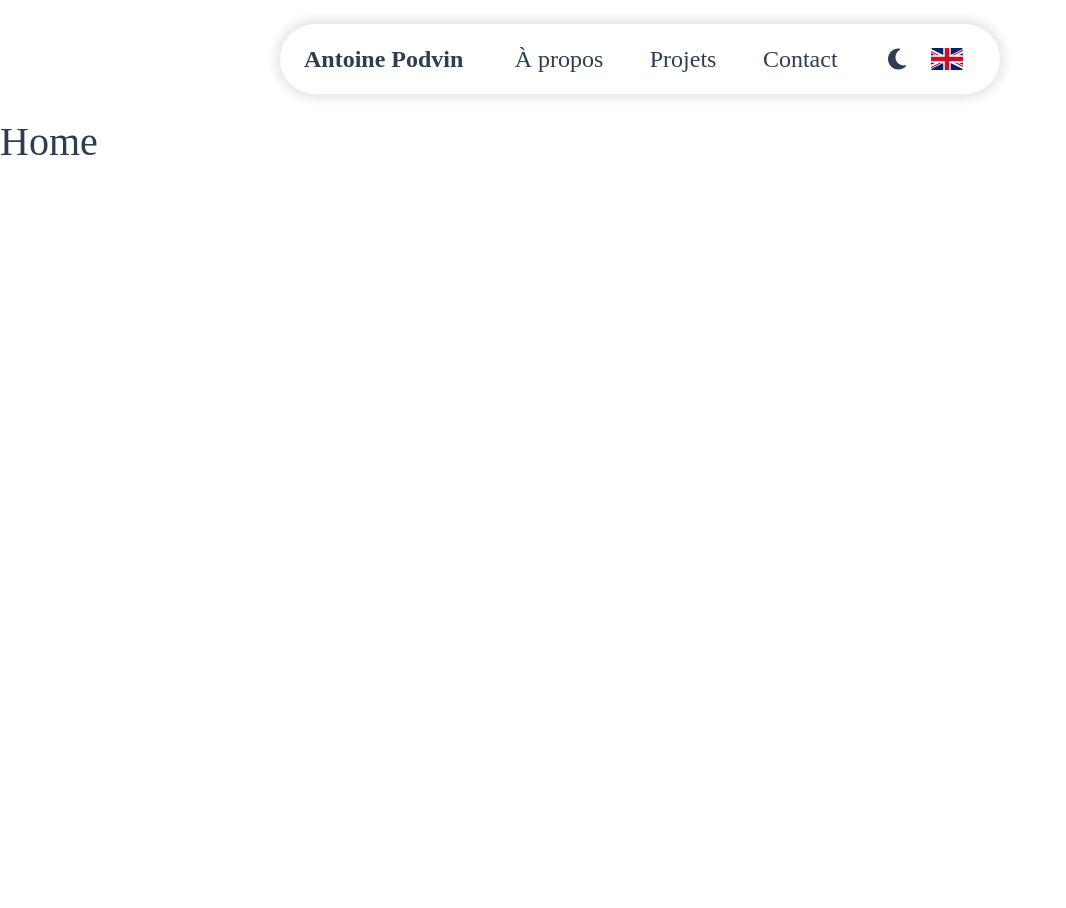
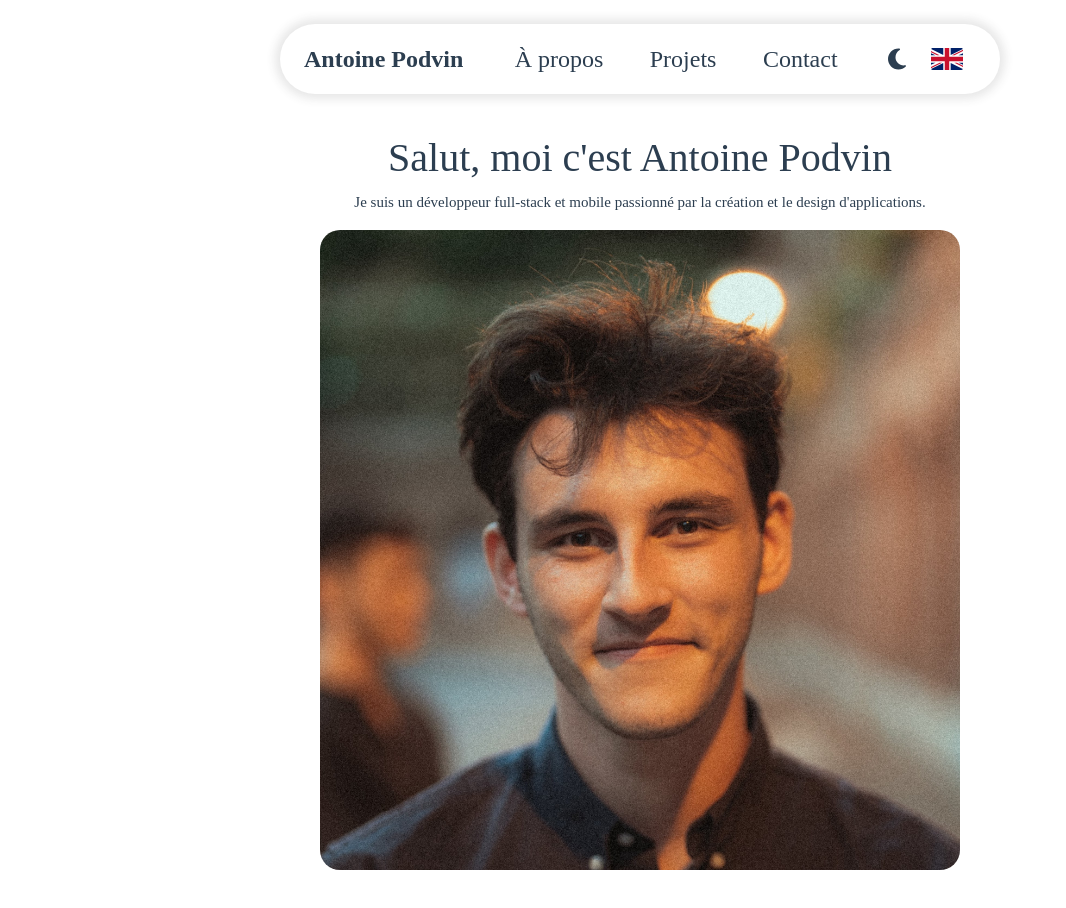
Before and after one commit to antoinepod/Portfolio, a Vue app: page / in a window 1280 px wide. Shown: the top 908 px of the page, without its empty margins (0-1066 px from the left). After the commit the page ends 870 px from the top, so only its background shows below. Built offline with nearby package versions, Linux system fonts and the light colour scheme; a web font is replaced by a local one.

Commit message:
{+/~} Adding basic homepage and updating main container padding/margin.

```diff
--- a/src/App.vue
+++ b/src/App.vue
@@ -17,6 +17,7 @@ import Header from '@/components/Header.vue'
   font-weight: normal;
   height: 100dvh;
   max-width: 100dvw;
+  padding: 0 1rem;
   font-family: 'Product Sans';
   transition: color 0.8s ease-in-out, background-color 0.8s ease-in-out, fill 0.8s ease-in-out, stroke 0.8s ease-in-out, border-color 0.8s ease-in-out, box-shadow 0.8s ease-in-out, text-shadow 0.8s ease-in-out;
   background-color: var(--color-background);
@@ -29,6 +30,7 @@ import Header from '@/components/Header.vue'
   .router-view {
     min-height: calc(100dvh - 7.5rem);
     z-index: 1 !important;
+    padding: 1rem 0;
   }
 }
 </style>
--- a/src/locales/en.json
+++ b/src/locales/en.json
@@ -5,6 +5,11 @@
   },
   "hello-world": "Hello, world!",
   "welcome": "Welcome to our application.",
+  "home": {
+    "title": "Home",
+    "presentation-title": "Hi, I'm Antoine Podvin",
+    "presentation-subtitle": "I'm a full-stack and mobile developer with a passion for creating beautiful and functional applications."
+  },
   "about": {
     "title": "About"
   },
--- a/src/locales/fr.json
+++ b/src/locales/fr.json
@@ -5,6 +5,11 @@
   },
   "hello-world": "Bonjour, le monde!",
   "welcome": "Bienvenue sur notre application.",
+  "home": {
+    "title": "Accueil",
+    "presentation-title": "Salut, moi c'est Antoine Podvin",
+    "presentation-subtitle": "Je suis un développeur full-stack et mobile passionné par la création et le design d'applications."
+  },
   "about": {
     "title": "À propos"
   },
--- a/src/views/HomeView.vue
+++ b/src/views/HomeView.vue
@@ -3,12 +3,23 @@
 
 <template>
   <div class="home">
-    <h1>Home</h1>
+    <h1>{{ $t('home.presentation-title') }}</h1>
+    <p>{{ $t('home.presentation-subtitle') }}</p>
+    <img class="photo-cv" src="/photo_cv.jpg" alt="Antoine Podvin" />
   </div>
 </template>
 
 <style scoped lang="scss">
 .home {
-  min-height: 200vh !important;
+  display: flex;
+  flex-direction: column;
+  align-items: center;
+  text-align: center;
+
+  .photo-cv {
+    width: 50dvw;
+    border-radius: 20px;
+    margin-bottom: 20px;
+  }
 }
 </style>
--- a/src/views/NotFoundView.vue
+++ b/src/views/NotFoundView.vue
@@ -1,6 +1,4 @@
 <script setup lang="ts">
-import { Vue3Lottie } from 'vue3-lottie';
-
 </script>
 
 <template>
@@ -19,7 +17,6 @@ import { Vue3Lottie } from 'vue3-lottie';
   align-items: center;
   font-weight: normal;
   text-align: center;
-  padding: 2rem;
 
   h1 {
     font-size: 8rem;
```
Also changed, not shown: 1 other file (tests, documents, lock files or other folders).
